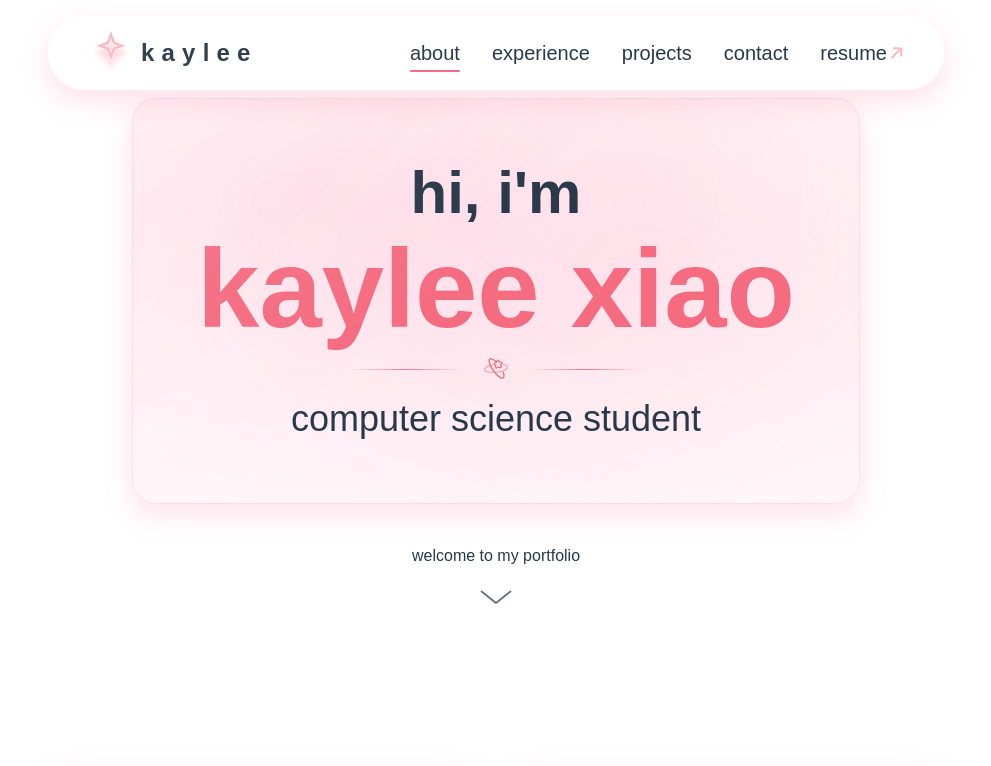
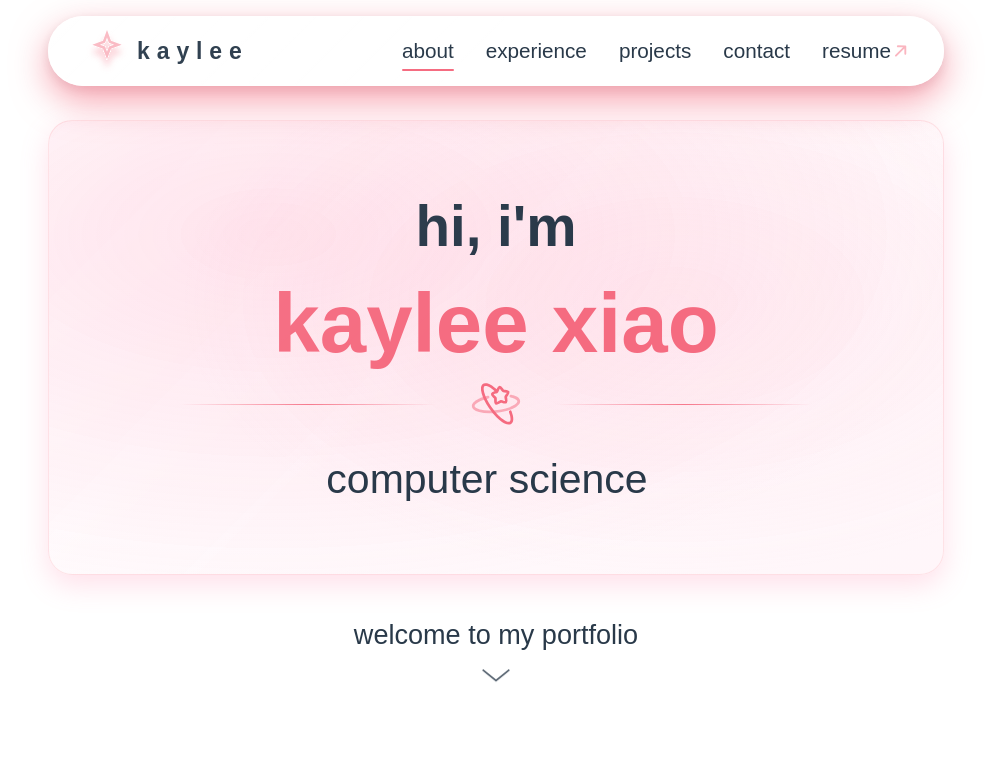
Before and after one commit to kayleexiao/kaylee_portfolio, a Next.js app: page / in a window 1280 px wide. Shown: the top 766 px of the page, without its empty margins (144-1135 px from the left). Built offline with nearby package versions, Linux system fonts and the light colour scheme; no server answers; a web font is replaced by a local one.

Commit message:
make intro look better: darker nav glow, hero full-width, type animation, bigger divider, symmetric spacing, no blinky line

```diff
--- a/app/globals.css
+++ b/app/globals.css
@@ -18,6 +18,20 @@
   --brand-pink: #F56B80;
   --brand-pink-light: #FAB6C0;
   --brand-pink-dark: #F56B80;
+
+  /* Hero typography scale (Figma ratios 45:65:30 + 30% = 59:85:39) */
+  --intro-small: clamp(36px, 4.0vw, 59px); /* "hi, i'm" */
+  --intro-big: clamp(52px, 5.9vw, 85px); /* "kaylee xiao" */
+  --intro-role: clamp(26px, 2.9vw, 39px); /* "computer science student" */
+  --welcome: calc(var(--intro-role) * .66); /* 2/3 of role size */
+  --hero-gap: clamp(24px, 6vh, 80px);
+  --intro-scale: 1.7; /* requested scale */
+  --intro-fine: .65; /* 0.35x smaller */
+
+  /* Navbar scaling */
+  --nav-scale: 1.15;          /* 15% bigger */
+  --nav-brand-base: 1.25rem;  /* 20px baseline */
+  --nav-link-base: 1.125rem;  /* 18px baseline */
 }
 
 body {
@@ -84,6 +98,40 @@ html {
   }
 }
 
+/* prevent caret blinking on non-editables in the hero area */
+.hero *:not(input):not(textarea):not([contenteditable="true"]) {
+  caret-color: transparent;
+}
+
+/* Typewriter pseudo-caret (not a real input caret) */
+.typewriter {
+  position: relative;
+  white-space: pre;
+}
+.typewriter__caret {
+  display: inline-block;
+  width: 0.08em;
+  height: 0.9em;
+  margin-left: 0.08em;
+  background: currentColor;
+  opacity: .8;
+  vertical-align: -0.05em;
+  animation: tw-blink 1.05s steps(1, end) infinite;
+}
+@keyframes tw-blink { 0%, 49% { opacity: .8 } 50%, 100% { opacity: 0 } }
+
+/* Respect reduced motion: show solid caret, no blink */
+@media (prefers-reduced-motion: reduce) {
+  .typewriter__caret { animation: none; opacity: .8; }
+}
+
+/* Subtle bouncing down arrow animation */
+@keyframes nudge-y {
+  0%, 100% { transform: translateY(0); }
+  50%      { transform: translateY(6px); }
+}
+.animate-nudge { animation: nudge-y 1.8s ease-in-out infinite; }
+
 @media (prefers-reduced-motion: reduce) {
   * {
     animation-duration: 0.01ms !important;
--- a/components/layout/Wide.tsx
+++ b/components/layout/Wide.tsx
@@ -1,6 +1,7 @@
-import { cn } from '@/lib/cn'
+import { cn } from '@/lib/cn';
 
-const SHELL = "w-[92%] sm:w-[86%] lg:w-[70%] max-w-6xl mx-auto"
+export const SHELL =
+  "w-[92%] sm:w-[86%] lg:w-[70%] max-w-6xl mx-auto";
 
 interface WideProps extends React.HTMLAttributes<HTMLDivElement> {
   className?: string
--- a/components/nav/Navbar.tsx
+++ b/components/nav/Navbar.tsx
@@ -1,5 +1,6 @@
 'use client'
 
+import { SHELL } from '@/components/layout/Wide'
 import Icon from '@/components/ui/Icon'
 import { useScrollSpy } from '@/hooks/useScrollSpy'
 
@@ -17,15 +18,21 @@ export default function Navbar() {
   })
 
   return (
-    <nav className="fixed top-4 left-1/2 -translate-x-1/2 z-50 w-[70%] max-w-6xl">
-      <div className="relative sheen overflow-hidden rounded-full border border-white/60 bg-white/75 backdrop-blur-md shadow-pink px-8 md:px-10 py-3.5">
-        <div className="flex items-center justify-between">
+    <nav
+      className={`fixed top-4 left-1/2 -translate-x-1/2 z-50 ${SHELL}
+        rounded-full border border-white/60 bg-white/80 backdrop-blur-md sheen
+        shadow-[0_14px_36px_#F56B80A6,0_4px_12px_rgba(24,26,39,.10)]
+      `}
+      data-shell="nav-pill"
+    >
+      <div className="flex items-center justify-between px-7 md:px-9 py-3">
         {/* Brand */}
         <a
           href="#intro"
-            className="flex items-center gap-2 font-semibold tracking-[0.3em] text-xl md:text-2xl text-ink no-underline transition-opacity hover:opacity-80"
+          className="flex items-center gap-2 font-semibold tracking-[0.3em] text-xl md:text-2xl text-ink no-underline transition-opacity hover:opacity-80 leading-none"
+          style={{ fontSize: 'calc(var(--nav-brand-base) * var(--nav-scale))' }}
         >
-            <Icon name="nav-star" className="h-10 w-10 md:h-11 md:w-11 text-rose-500" alt="" />
+          <Icon name="nav-star" className="h-10 w-10 md:h-11 md:w-11 text-rose-500 relative top-[0.5px]" alt="" />
           kaylee
         </a>
 
@@ -44,6 +51,7 @@ export default function Navbar() {
                   : 'after:w-full after:scale-x-0'
                 }
               `}
+              style={{ fontSize: 'calc(var(--nav-link-base) * var(--nav-scale))' }}
               aria-current={activeId === item.id ? 'true' : undefined}
             >
               {item.label}
@@ -56,13 +64,13 @@ export default function Navbar() {
             target="_blank"
             rel="noopener"
             className="text-[19px] md:text-[20px] text-ink transition-opacity hover:opacity-80 flex items-center gap-1 no-underline"
+            style={{ fontSize: 'calc(var(--nav-link-base) * var(--nav-scale))' }}
           >
             resume
             <Icon name="nav-arrow" className="w-3 h-3" alt="" />
           </a>
         </div>
       </div>
-      </div>
     </nav>
   )
 }
--- a/components/sections/Hero.tsx
+++ b/components/sections/Hero.tsx
@@ -1,54 +1,71 @@
 'use client'
 
-import Wide from '@/components/layout/Wide'
+import { SHELL } from '@/components/layout/Wide'
 import Reveal from '@/components/motion/Reveal'
 import Card from '@/components/ui/Card'
 import IntroDivider from '@/components/ui/IntroDivider'
+import TypewriterText from '@/components/ui/TypewriterText'
+import { useMatchNavWidth } from '@/hooks/useMatchNavWidth'
 
 export default function Hero() {
+  // Runtime width sync hook (ensures pixel-perfect match)
+  useMatchNavWidth()
+
   return (
-    <section id="intro" className="min-h-[calc(100svh-96px)] flex items-center">
-      <Wide>
-        <div className="flex flex-col items-center">
+    <section id="intro" className="hero min-h-[100svh] grid place-items-center pt-[120px] pb-[120px]">
+      <div className="flex flex-col items-center gap-8 md:gap-10">
         <Reveal>
-            <Card className="relative rounded-3xl p-10 md:p-16 bg-white/85 hero-radial sheen shadow-pink w-full">
-              <div className="text-center space-y-4">
+          <Card className={`relative rounded-3xl bg-white/85 hero-radial sheen shadow-pink ${SHELL}`} data-shell="hero-card">
+              <div className="p-10 md:p-16 text-center space-y-4">
                 {/* Small line */}
-                <div className="text-5xl md:text-6xl font-extrabold text-ink/90">
+                <div
+                  className="font-extrabold text-ink/90"
+                  style={{ fontSize: 'calc(var(--intro-small) * var(--intro-scale) * var(--intro-fine))' }}
+                >
                   hi, i'm
                 </div>
 
                 {/* Big display name */}
-                <div className="text-7xl md:text-[112px] font-extrabold text-[var(--rose-500)] leading-[0.9]">
+                <div
+                  className="font-extrabold text-[var(--rose-500)] leading-[0.9] whitespace-nowrap max-[900px]:whitespace-normal"
+                  style={{ fontSize: 'calc(var(--intro-big) * var(--intro-scale) * var(--intro-fine))' }}
+                >
                   kaylee xiao
                 </div>
 
                 {/* Divider with star */}
-                <IntroDivider />
+                <IntroDivider size="xl" />
 
-                {/* Subtitle */}
-                <div className="mt-4 text-3xl md:text-4xl text-ink/90">
-                  computer science student
+                {/* Subtitle with typewriter */}
+                <div
+                  className="mt-4 text-ink/90"
+                  style={{ fontSize: 'calc(var(--intro-role) * var(--intro-scale) * var(--intro-fine))' }}
+                >
+                  <TypewriterText text="computer science student" />
                 </div>
               </div>
             </Card>
           </Reveal>
 
-          {/* Footnote with scroll arrow */}
-          <Reveal className="mt-10 flex flex-col items-center gap-2 text-ink/70">
-            <span className="text-sm md:text-base">welcome to my portfolio</span>
+        {/* Welcome + arrow */}
+        <div className="flex flex-col items-center">
+          <span
+            className="text-ink/70"
+            style={{ fontSize: 'calc(var(--welcome) * var(--intro-scale) * var(--intro-fine))' }}
+          >
+            welcome to my portfolio
+          </span>
           <button
             aria-label="Scroll to about"
-              onClick={() => document.getElementById('about')?.scrollIntoView({behavior:'smooth'})}
-              className="mt-3 opacity-70 hover:opacity-100 transition"
+            onClick={() => document.getElementById('about')?.scrollIntoView({ behavior: 'smooth' })}
+            className="mt-2 opacity-80 hover:opacity-100 transition animate-nudge"
           >
-              <svg width="36" height="18" viewBox="0 0 36 18">
+            <svg width="32" height="16" viewBox="0 0 36 18">
               <path d="M3 3l15 12L33 3" fill="none" stroke="currentColor" strokeWidth="2" />
             </svg>
           </button>
-          </Reveal>
         </div>
-      </Wide>
+      </div>
     </section>
   )
 }
--- a/components/ui/IntroDivider.tsx
+++ b/components/ui/IntroDivider.tsx
@@ -1,11 +1,28 @@
 import Icon from './Icon'
 
-export default function IntroDivider() {
+interface IntroDividerProps {
+  size?: 'md' | 'xl'
+}
+
+export default function IntroDivider({ size = 'md' }: IntroDividerProps) {
+  const presets = {
+    md: {
+      line: "w-20 md:w-28 h-[2px]",
+      icon: "h-6 w-6 md:h-7 md:w-7",
+      gap: "gap-5"
+    },
+    xl: {
+      line: "w-36 md:w-64 h-[3px]",
+      icon: "h-12 w-12 md:h-14 md:w-14",
+      gap: "gap-8"
+    },
+  }[size]
+
   return (
-    <div className="flex items-center gap-5 justify-center">
-      <div className="line-thin w-20 md:w-28" />
-      <Icon name="intro-star" className="h-6 w-6 md:h-7 md:w-7 text-ink/60" alt="" />
-      <div className="line-thin w-20 md:w-28" />
+    <div className={`flex items-center ${presets.gap} justify-center`}>
+      <div className={`line-thin ${presets.line}`} />
+      <Icon name="intro-star" className={`${presets.icon} text-ink/60`} alt="" />
+      <div className={`line-thin ${presets.line}`} />
     </div>
   )
 }
--- /dev/null
+++ b/components/ui/TypewriterText.tsx
@@ -0,0 +1,80 @@
+'use client'
+
+import React from 'react'
+
+type Props = {
+  text: string
+  typingSpeedMs?: number    // per char while typing
+  deletingSpeedMs?: number  // per char while deleting
+  pauseAtEndMs?: number     // pause when fully typed
+  pauseAtStartMs?: number   // pause when fully deleted
+  className?: string
+}
+
+export default function TypewriterText({
+  text,
+  typingSpeedMs = 70,
+  deletingSpeedMs = 45,
+  pauseAtEndMs = 1200,
+  pauseAtStartMs = 600,
+  className = '',
+}: Props) {
+  const [display, setDisplay] = React.useState('')
+  const [deleting, setDeleting] = React.useState(false)
+  const full = text
+
+  // Respect prefers-reduced-motion
+  const [reduced, setReduced] = React.useState(false)
+  React.useEffect(() => {
+    const mq = window.matchMedia('(prefers-reduced-motion: reduce)')
+    const onChange = () => setReduced(mq.matches)
+    onChange()
+    mq.addEventListener?.('change', onChange)
+    return () => mq.removeEventListener?.('change', onChange)
+  }, [])
+
+  React.useEffect(() => {
+    if (reduced) {
+      setDisplay(full)
+      return
+    }
+
+    let t: number
+
+    if (!deleting) {
+      // typing forward
+      if (display.length < full.length) {
+        t = window.setTimeout(() => {
+          setDisplay(full.slice(0, display.length + 1))
+        }, typingSpeedMs)
+      } else {
+        // reached full string → pause → start deleting
+        t = window.setTimeout(() => setDeleting(true), pauseAtEndMs)
+      }
+    } else {
+      // deleting backward one char at a time
+      if (display.length > 0) {
+        t = window.setTimeout(() => {
+          setDisplay(full.slice(0, display.length - 1))
+        }, deletingSpeedMs)
+      } else {
+        // fully deleted → pause → start typing again
+        t = window.setTimeout(() => setDeleting(false), pauseAtStartMs)
+      }
+    }
+
+    return () => window.clearTimeout(t)
+  }, [display, deleting, full, typingSpeedMs, deletingSpeedMs, pauseAtEndMs, pauseAtStartMs, reduced])
+
+  return (
+    <span
+      className={`typewriter ${className}`}
+      aria-label={full}
+      role="text"
+      suppressHydrationWarning
+    >
+      <span className="typewriter__content">{display}</span>
+      <span className="typewriter__caret" aria-hidden="true" />
+    </span>
+  )
+}
--- /dev/null
+++ b/hooks/useMatchNavWidth.ts
@@ -0,0 +1,58 @@
+import { useEffect } from 'react'
+
+export function useMatchNavWidth() {
+  useEffect(() => {
+    let resizeObserver: ResizeObserver | null = null
+    let timeoutId: NodeJS.Timeout | null = null
+
+    const syncWidth = () => {
+      if (timeoutId) {
+        clearTimeout(timeoutId)
+      }
+
+      timeoutId = setTimeout(() => {
+        const nav = document.querySelector('[data-shell="nav-pill"]') as HTMLElement
+        const hero = document.querySelector('[data-shell="hero-card"]') as HTMLElement
+
+        if (nav && hero) {
+          const navWidth = nav.getBoundingClientRect().width
+          const currentHeroWidth = hero.getBoundingClientRect().width
+          const diff = Math.abs(navWidth - currentHeroWidth)
+
+          // Only apply if there's a meaningful difference
+          if (diff > 1) {
+            hero.style.width = `${navWidth}px`
+            if (process.env.NODE_ENV === 'development') {
+              console.log(`Runtime sync: Set hero width to ${navWidth}px (was ${currentHeroWidth}px, diff: ${diff.toFixed(1)}px)`)
+            }
+          }
+        }
+      }, 50) // Debounced to 50ms
+    }
+
+    // Initial sync
+    syncWidth()
+
+    // Watch for nav element size changes
+    const nav = document.querySelector('[data-shell="nav-pill"]')
+    if (nav) {
+      resizeObserver = new ResizeObserver(() => {
+        requestAnimationFrame(syncWidth)
+      })
+      resizeObserver.observe(nav)
+    }
+
+    // Listen for window resize
+    window.addEventListener('resize', syncWidth)
+
+    return () => {
+      if (resizeObserver) {
+        resizeObserver.disconnect()
+      }
+      if (timeoutId) {
+        clearTimeout(timeoutId)
+      }
+      window.removeEventListener('resize', syncWidth)
+    }
+  }, [])
+}
```
Lines whose indentation alone changed are shown as unchanged.
